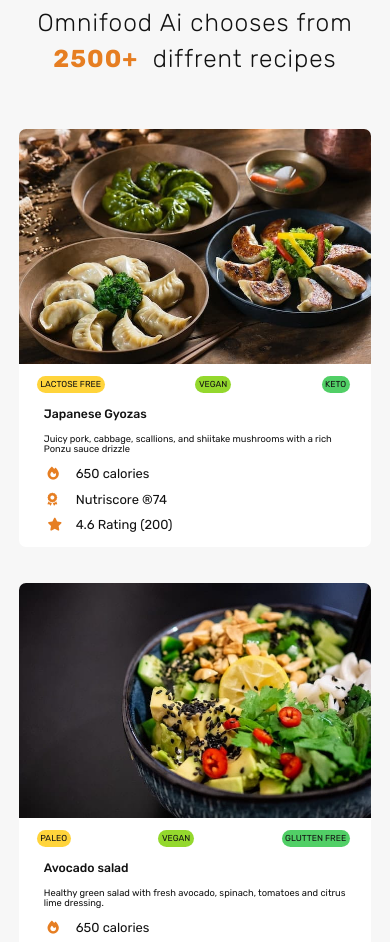
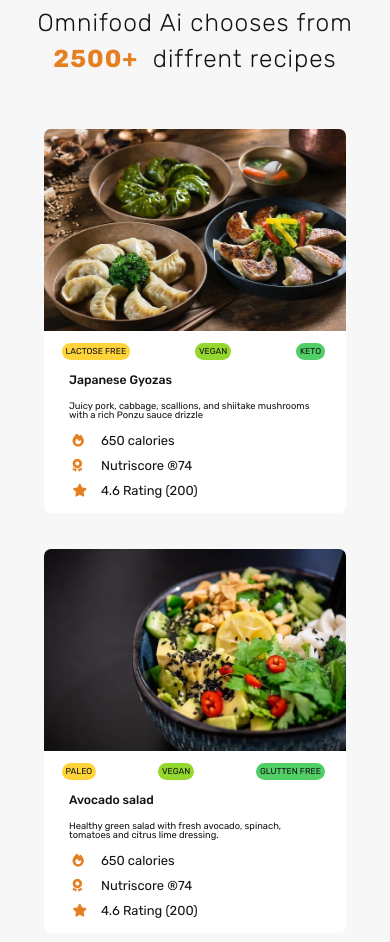
Before and after one commit to Rickyngechu/Rebrand-omni, a plain HTML site: page index.html in a window 390 px wide. Shown: the part 2700-3642 px from the top of the page. Drawn offline with Linux system fonts and the light colour scheme.

Commit message:
media queries

```diff
--- a/css/mediaqueries.css
+++ b/css/mediaqueries.css
@@ -317,7 +317,7 @@ media queries
   /*-------------STYLING THE SECTION ORDER WHICH HAS A FORM-------------*/
   /*--------------------------------------------------------------------*/
   .cards {
-    max-width: 49rem;
+    max-width: 42rem;
     margin: 0 auto;
     display: grid;
     grid-template-columns: repeat(auto-fit, minmax(25rem, 1fr));
```
